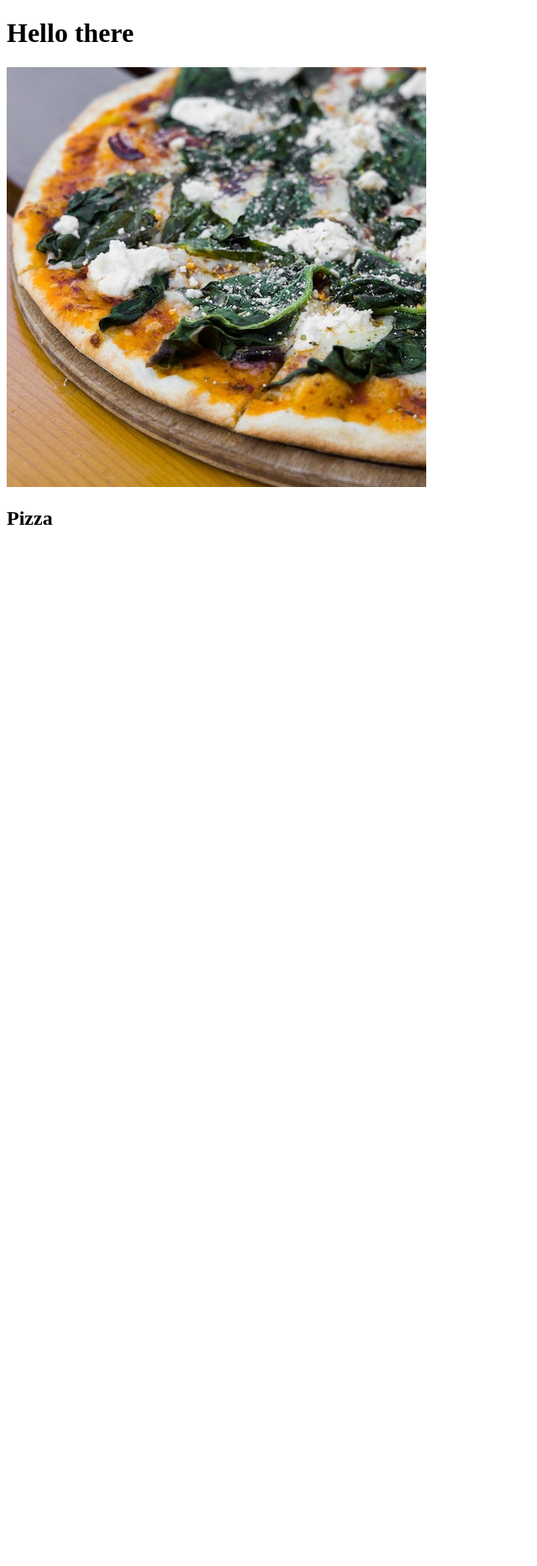
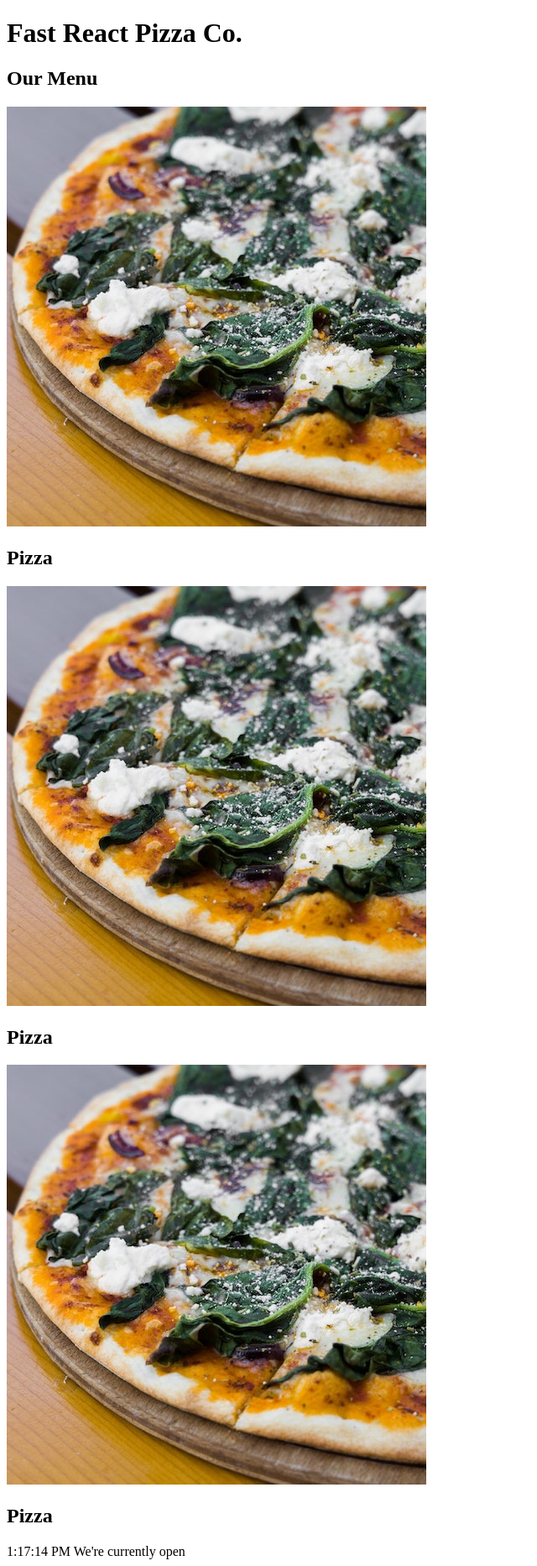
Before and after one commit to ivantxo/02_pizza_menu, a React (Create React App) app: page / in a window 1280 px wide. Shown: the whole page at 84% size, without its empty margins (0-640 px from the left). Before the commit the page ends 800 px from the top, so only its background shows below. Built offline with nearby package versions, Linux system fonts and the light colour scheme.

Commit message:
Created 3 more components
- Re-used them in App.js

```diff
--- a/src/App.js
+++ b/src/App.js
@@ -1,10 +1,13 @@
-import Pizza from "./Pizza";
+import Footer from "./Footer";
+import Header from "./Header";
+import Menu from "./Menu";
 
 function App() {
   return (
     <div>
-      <h1>Hello there</h1>
-      <Pizza />
+      <Header />
+      <Menu />
+      <Footer />
     </div>
   );
 }
--- /dev/null
+++ b/src/Footer.js
@@ -0,0 +1,10 @@
+import React from "react";
+
+function Footer() {
+  //   return React.createElement("footer", null, "We're currently open!");
+  return (
+    <footer>{new Date().toLocaleTimeString()} We're currently open</footer>
+  );
+}
+
+export default Footer;
--- /dev/null
+++ b/src/Header.js
@@ -0,0 +1,5 @@
+function Header() {
+  return <h1>Fast React Pizza Co.</h1>;
+}
+
+export default Header;
--- /dev/null
+++ b/src/Menu.js
@@ -0,0 +1,14 @@
+import Pizza from "./Pizza";
+
+function Menu() {
+  return (
+    <div>
+      <h2>Our Menu</h2>
+      <Pizza />
+      <Pizza />
+      <Pizza />
+    </div>
+  );
+}
+
+export default Menu;
```
